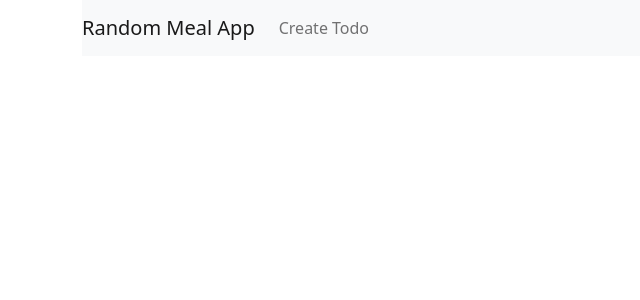
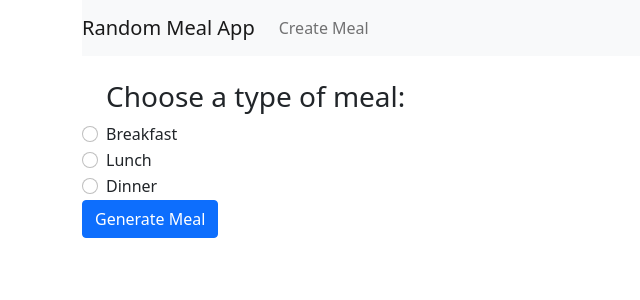
Before and after one commit to akash5852/food-random-app, a React (Create React App) app in the folder client/: page / in a window 1280 px wide. Shown: the top 300 px of the page, without its empty margins (0-640 px from the left). Built offline with nearby package versions, Linux system fonts and the light colour scheme.

Commit message:
working on the frontend

```diff
--- a/client/src/App.js
+++ b/client/src/App.js
@@ -5,7 +5,7 @@ import { BrowserRouter as Router,Route, Link } from "react-router-dom";
 import "bootstrap/dist/css/bootstrap.min.css";
 
 import CreateMeal from "./components/create.component";
-
+import RandomMeal from "./components/random.component";
 class App extends Component {
   render() {
     return (
@@ -16,15 +16,15 @@ class App extends Component {
             <div className="collpase navbar-collapse">
               <ul className="navbar-nav mr-auto">
                 <li className="navbar-item">
-                  <Link to="/addMeal" className="nav-link">Create Todo</Link>
+                  <Link to="/addMeal" className="nav-link">Create Meal</Link>
                 </li>
               </ul>
             </div>
           </nav>
           <br/>
+        <Route path="/addMeal" component={CreateMeal} />
+        <Route path="/" exact component={RandomMeal} />
 
-
-        <Route path="/addMeal" component={CreateMeal} />
         </div>
 
       </Router>
--- /dev/null
+++ b/client/src/components/random.component.js
@@ -0,0 +1,40 @@
+import React, { Component } from 'react';
+import "bootstrap/dist/css/bootstrap.min.css";
+
+export default class RandomMeal extends Component {
+    onSubmit(e){
+        e.preventDefault();
+        console.log('Form Submitted');
+    }
+
+
+    render() {
+        return (
+            <div>
+                <div className="form-check">
+  <h3>Choose a type of meal:</h3>
+  <input className="form-check-input" type="radio" name="mealRadios" id="breakfast" value="option1"/>
+  <label className="form-check-label" htmlFor="breakfast">
+    Breakfast
+  </label>
+</div>
+<div className="form-check">
+  <input className="form-check-input" type="radio" name="mealRadios" id="lunch" value="option2"/>
+  <label className="form-check-label" htmlFor="lunch">
+    Lunch
+  </label>
+</div>
+<div className="form-check">
+  <input className="form-check-input" type="radio" name="mealRadios" id="dinner" value="option3"/>
+  <label className="form-check-label" htmlFor="dinner">
+    Dinner
+  </label>
+</div>
+
+<div className="form-group">
+                        <input type="submit" value="Generate Meal" className="btn btn-primary" />
+                    </div>
+            </div>
+        )
+    }
+}
```
